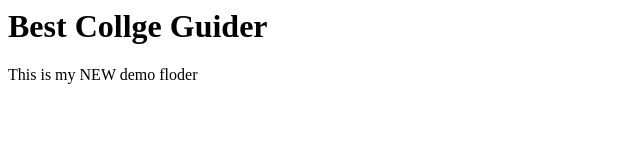
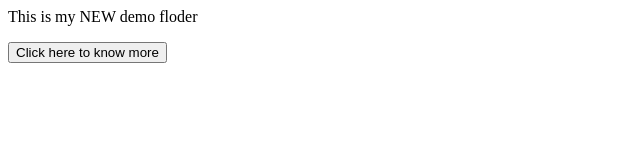
Before and after one commit to JafarJP/New-Demo, a plain HTML site: page index.html in a window 1280 px wide. Shown: the whole page, without its empty margins (0-640 px from the left). Drawn offline with Linux system fonts and the light colour scheme.

Commit message:
Adding new branch feature2

```diff
--- a/index.html
+++ b/index.html
@@ -1,6 +1,6 @@
 <html>
-<h1> Best Collge Guider</h1>
+
 <p> This is my NEW demo floder</p>
-
+ <button>Click here to know more </button>
 
 </html>
```
